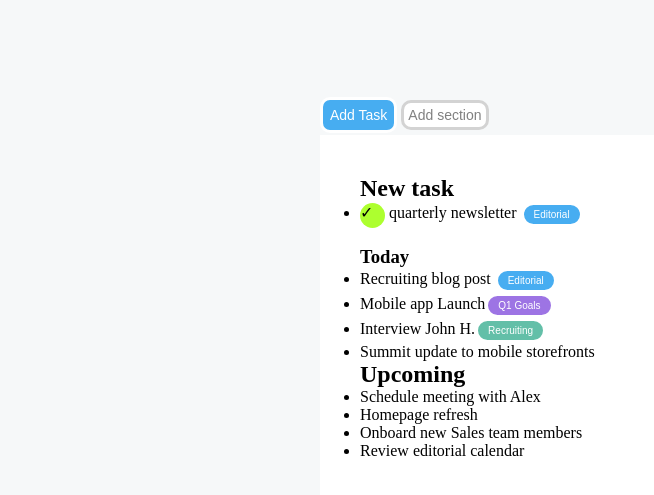
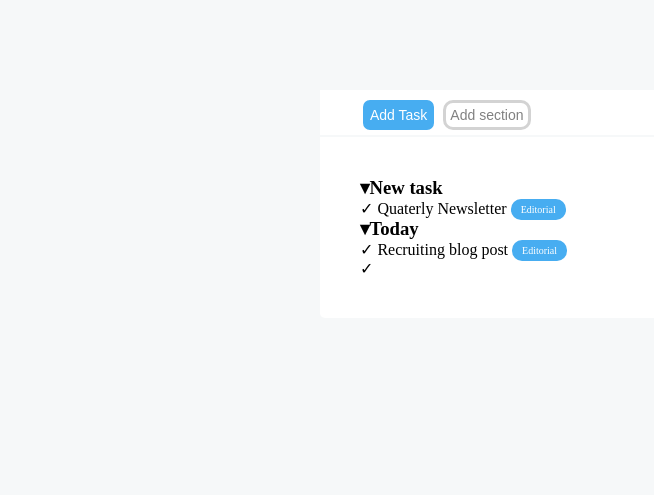
Before and after one commit to AdamBenDev/html-css-toboolist, a plain HTML site: page index.html in a window 1280 px wide. Shown: the part 43-538 px from the top of the page, without its empty margins (0-654 px from the left). Drawn offline with Linux system fonts and the light colour scheme.

Commit message:
Span not buttons

```diff
--- a/index.html
+++ b/index.html
@@ -29,21 +29,27 @@
         </div>
         <div class="UL">
             <ul>
-                <h2>New task</h2>
-                <li><span class="check">&checkmark;</span> quarterly newsletter <button
-                        class="button3">Editorial</button></li>
-                <br>
-                <h3>Today</h3>
-                <li>Recruiting blog post <button class="button3">Editorial</button> </li>
-                <li>Mobile app Launch<button class="button4">Q1 Goals</button></li>
-                <li>Interview John H.<button class="button5">Recruiting</button></li>
-                <li>Summit update to mobile storefronts</li>
-                <h2>Upcoming</h2>
-                <li>Schedule meeting with Alex</li>
-                <li>Homepage refresh</li>
-                <li>Onboard new Sales team members</li>
-                <li>Review editorial calendar</li>
-            </ul>
+                <h3>&blacktriangledown;New task</h3>
+                <li>
+                    <span class="status green">&check;</span>
+                    <span class="text">Quaterly Newsletter</span>
+                    <span class="background blue">Editorial</span>
+                </li>
+</ul>
+
+                <ul>
+                    <h3>&blacktriangledown;Today</h3>
+                    <li>
+                        <span class="status green">&check;</span>
+                        <span class="text">Recruiting blog post</span>
+                        <span class="background blue">Editorial</span>
+                    </li>
+                    <li>
+                        <span class="status green">&check;</span>
+                        <span></span>
+                        <span></span>
+                    </li>
+                </ul>
         </div>
 
     </main>
--- a/style.css
+++ b/style.css
@@ -28,7 +28,8 @@ main {
   margin-top: 7%;
   margin-left: auto;
   margin-right: auto;
-}
+  background-color: white;
+  }
 .button1 {
   background-color: #47adf1;
   border: solid;
@@ -40,6 +41,8 @@ main {
   border-radius: 10px;
   color: white;
   border-color: white;
+  margin: 2px;
+  margin-left: 40px;
 }
 .button2 {
   background-color: white;
@@ -57,12 +60,18 @@ main {
 
 /*MORE BUTTONS AND UL SECOND DIV*/
 
+ul{
+  list-style-type:none;
+}
+
 .UL{
   width: 50%;
   background-color: white;
   margin: 2px auto;
   padding: 40px;
-}
+  border-bottom-left-radius: 5px;
+  border-bottom-right-radius: 5px;
+  }
 
 .button3 {
   background-color: #47adf1;
@@ -77,36 +86,32 @@ main {
   color: white;
 }
 
-.button4{
-    background-color: #9d74e4;
-    border: solid;
-    padding: 4px 10px;
-    text-align: center;
-    text-decoration: none;
-    display: inline-block;
-    font-size: 10px;
-    border-radius: 30px;
-    border-color: white;
-    color: white;
+.status-greenmark{
+  color: green;
+  border: 1px solid green;
+  border-color:green;
+}
+/*SPAN LIST*/
+
+.backgroundblue{
+  color: white;
+  font-size: 10px;
+  border-radius: 10px;
+  padding: 5px 10px;
+  vertical-align: middle;
+  line-height: 15px;
+  background-color: #47adf1;
 }
 
-.button5{
-    background-color: #63bfa8;
-    border: solid;
-    padding: 4px 10px;
-    text-align: center;
-    text-decoration: none;
-    display: inline-block;
-    font-size: 10px;
-    border-radius: 30px;
-    border-color: white;
-    color: white;
+.background{
+  color: white;
+  font-size: 10px;
+  border-radius: 10px;
+  padding: 5px 10px;
+  vertical-align: middle;
+  line-height: 15px;
 }
 
-.check {
-  height: 25px;
-  width: 25px;
-  background-color: greenyellow;
-  border-radius: 50%;
-  display: inline-block;
+.blue{
+  background-color: #47adf1;
 }
```
